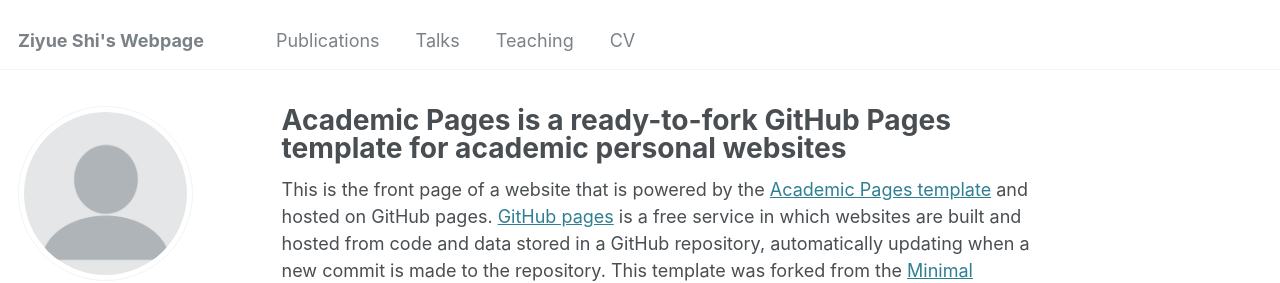
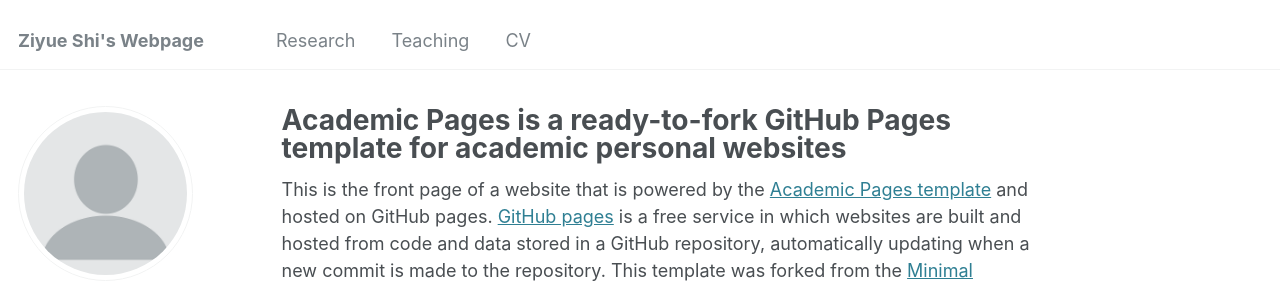
Before and after one commit to ZiyueSHI/ZiyueSHI.github.io, a Jekyll site: the page built from _pages/about.md, in a window 1280 px wide. Shown: the top 283 px of the page. Built offline with Jekyll 4.4.1, drawn with Linux system fonts in a browser that asks for light colours; some web fonts are replaced.

Commit message:
Update navigation.yml

```diff
--- a/_data/navigation.yml
+++ b/_data/navigation.yml
@@ -5,11 +5,8 @@
 # prevent it from being included in the site.
 
 main:
-  - title: "Publications"
-    url: /publications/
-
-  - title: "Talks"
-    url: /talks/
+  - title: "Research"
+    url: /Research/
 
   - title: "Teaching"
     url: /teaching/
```
